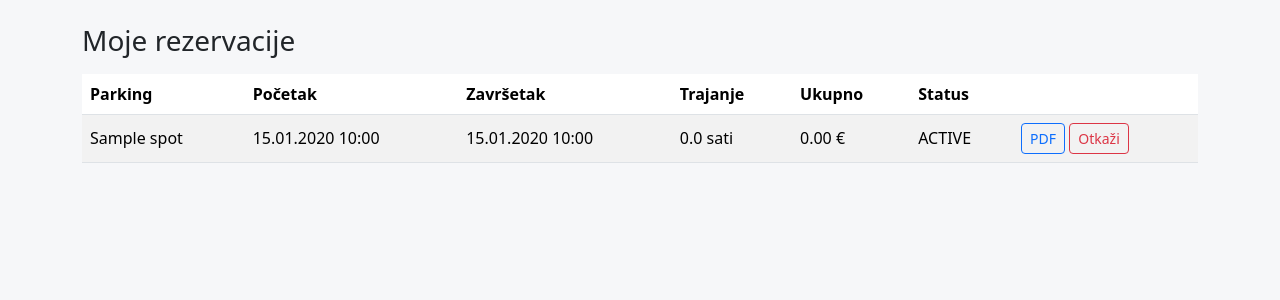
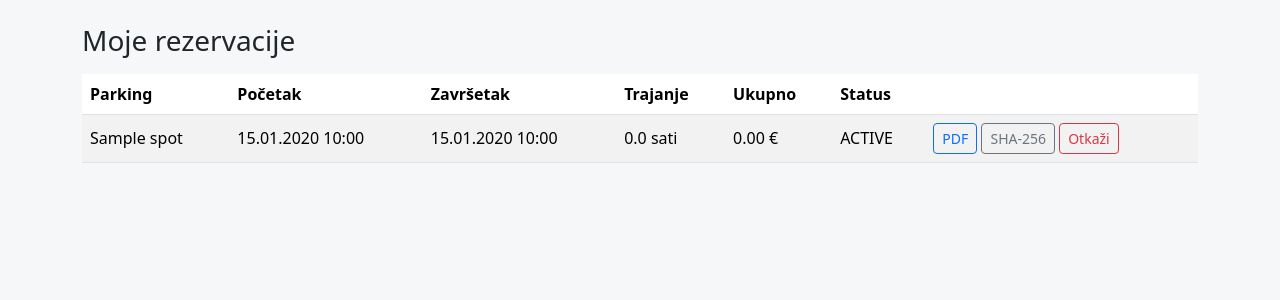
Before and after one commit to HeadshotFTW/ParKING, a Flask app: page /my-reservations in a window 1280 px wide. Shown: the part 56-356 px from the top of the page. Run offline with Flask 3, Linux system fonts and the light colour scheme; the visitor is signed in with stand-in values (Sample User, id 1); tables that the repository leaves empty hold one stand-in row (values such as "Sample post").

Commit message:
Link reservations to SHA-256 integrity check

```diff
--- a/templates/reservations.html
+++ b/templates/reservations.html
@@ -26,6 +26,7 @@
             <td>{{ reservation.status }}</td>
             <td class="text-nowrap">
                 <a class="btn btn-sm btn-outline-primary" href="{{ url_for('reservation_pdf', reservation_id=reservation.id) }}">PDF</a>
+                <a class="btn btn-sm btn-outline-secondary" href="{{ url_for('hash_demo_page', reservation_id=reservation.id) }}">SHA-256</a>
                 {% if reservation.status == 'ACTIVE' %}
                 <form class="d-inline" method="post" action="{{ url_for('cancel_reservation', reservation_id=reservation.id) }}">
                     <button class="btn btn-sm btn-outline-danger">{{ tr('reservations.cancel') }}</button>
```
